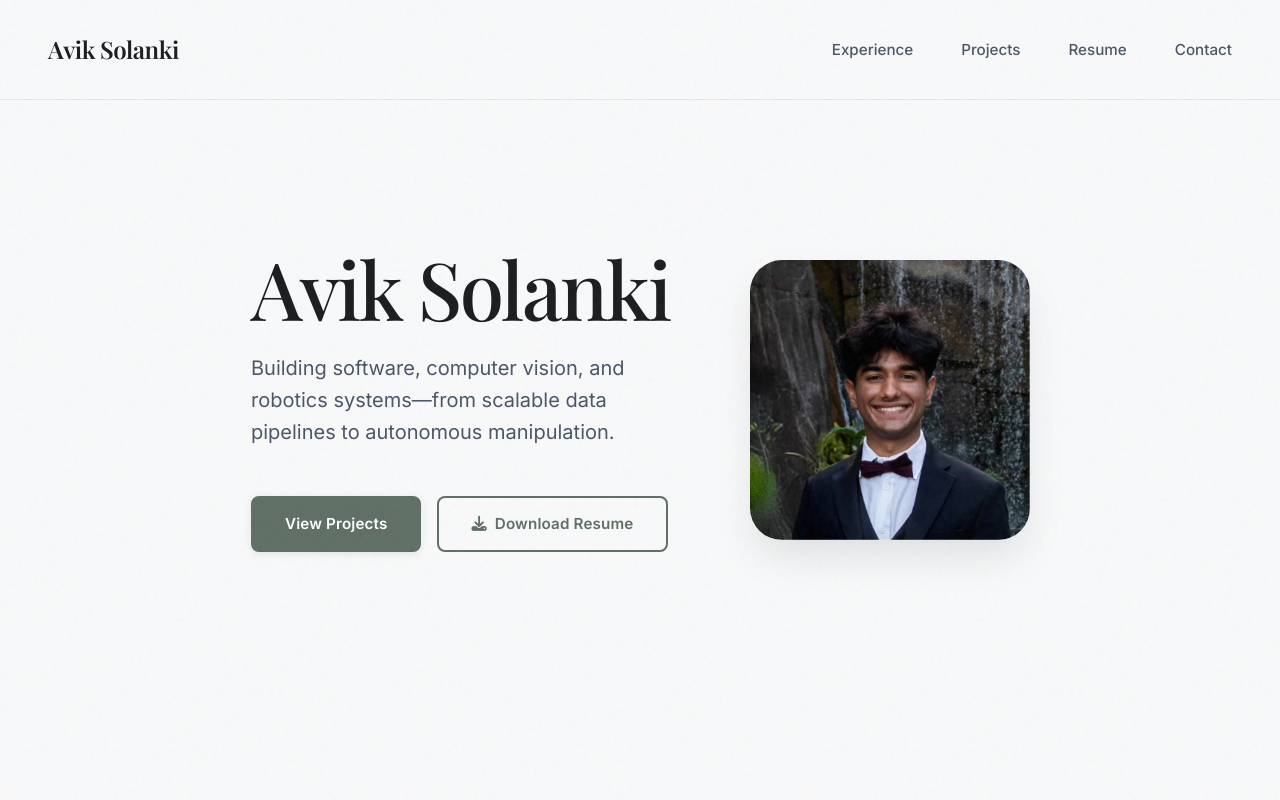
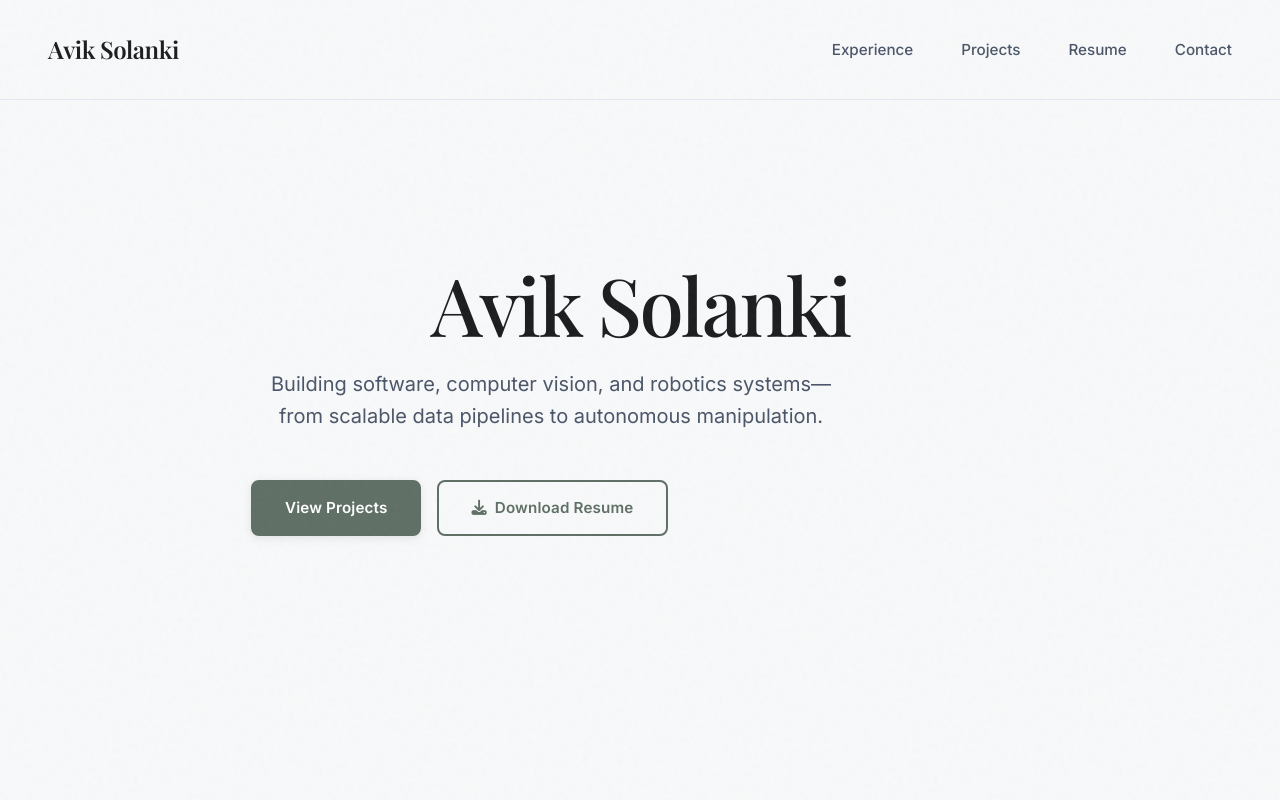
Before and after one commit to avik-s/portfolio, a website: page index.html in a window 1280 px wide. Shown: the top 800 px of the page. Drawn offline with nearby package versions, Linux system fonts and the light colour scheme; a web font is replaced by a local one.

Commit message:
Remove homepage headshot

```diff
--- a/assets/css/styles.css
+++ b/assets/css/styles.css
@@ -248,6 +248,14 @@ ul {
     margin: 0 auto;
 }
 
+.hero-grid--solo {
+    max-width: 780px;
+}
+
+.hero-grid--solo .hero-text {
+    order: initial;
+}
+
 .hero-text {
     text-align: center;
     order: 2;
@@ -282,6 +290,14 @@ ul {
     .hero-text {
         text-align: left;
         order: 1;
+    }
+
+    .hero-grid--solo {
+        grid-template-columns: 1fr;
+    }
+
+    .hero-grid--solo .hero-text {
+        text-align: center;
     }
 
     .hero-image-container {
--- a/index.html
+++ b/index.html
@@ -45,7 +45,7 @@
     <main class="container grid-12">
         <!-- Hero Section -->
         <section id="hero" class="hero-section col-main fade-in-section">
-            <div class="hero-grid">
+            <div class="hero-grid hero-grid--solo">
                 <div class="hero-text">
                     <h1 class="hero-title">Avik Solanki</h1>
                     <p class="hero-subtitle">Building software, computer vision, and robotics systems—from scalable data pipelines to autonomous manipulation.</p>
@@ -58,10 +58,6 @@
                             <i class="fa-solid fa-download"></i> Download Resume
                         </a>
                     </div>
-                </div>
-                <div class="hero-image-container">
-                    <img src="assets/img/headshot.jpeg" alt="Avik Solanki - Computer Engineering Student at UIUC."
-                        class="hero-headshot">
                 </div>
             </div>
         </section>
```
Also changed, not shown: tests/site-structure.test.js (+5 -0 lines).
